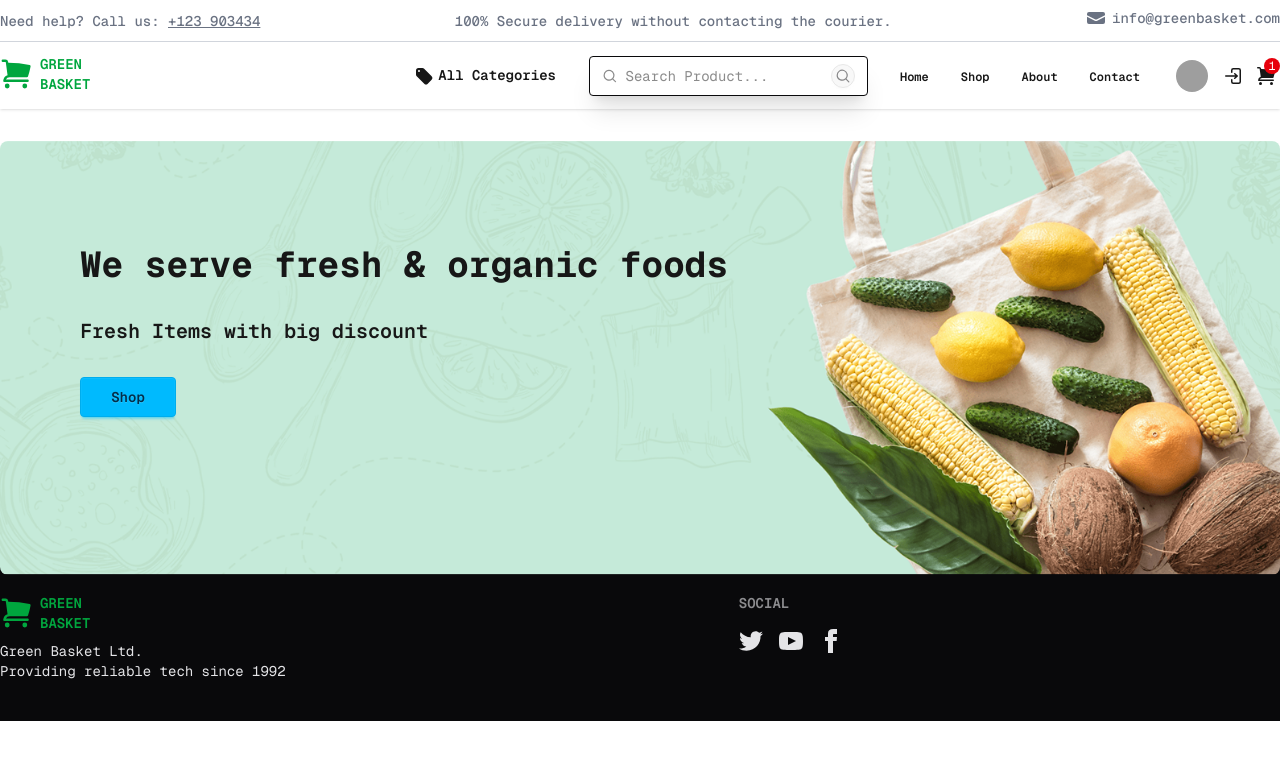
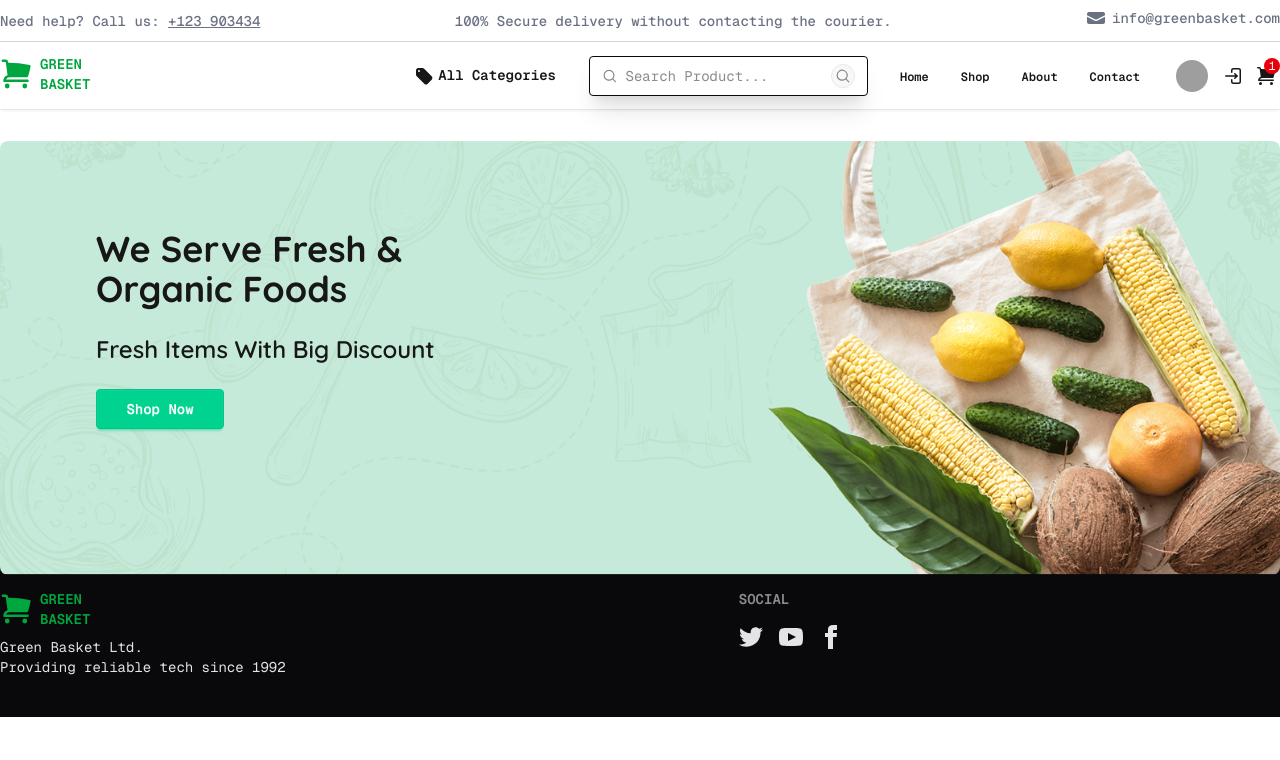
Before and after one commit to oxcode-dev/green-basket, a Next.js app: page /test in a window 1280 px wide. Shown: the top 760 px of the page. Built offline with nearby package versions, Linux system fonts and the light colour scheme; grey boxes are pictures that could not be loaded.

Commit message:
initial commit

```diff
--- a/app/layout.tsx
+++ b/app/layout.tsx
@@ -1,6 +1,6 @@
 'use client'
 
-import { Geist, Geist_Mono, Quicksand } from "next/font/google";
+import { Geist, Geist_Mono } from "next/font/google";
 import "./globals.css";
 import { usePathname } from "next/navigation";
 import { useEffect } from "react";
@@ -13,11 +13,6 @@ const geistSans = Geist({
 const geistMono = Geist_Mono({
   variable: "--font-geist-mono",
   subsets: ["latin"],
-});
-
-const quicksand = Quicksand({
-  subsets: ["latin"],
-  variable: "--font-quicksand",
 });
 
 const ScrollToTop = ({
--- a/app/page.tsx
+++ b/app/page.tsx
@@ -12,7 +12,7 @@ export default function Home() {
           height={38}
           priority
         />
-        <ol className="font-mono list-inside list-decimal text-sm/6 text-center sm:text-left">
+        <ol className="font-quicksand list-inside list-decimal text-sm/6 text-center sm:text-left">
           <li className="mb-2 tracking-[-.01em]">
             Get started by editing{" "}
             <code className="bg-black/[.05] dark:bg-white/[.06] font-mono font-semibold px-1 py-0.5 rounded">
--- a/app/test/page.tsx
+++ b/app/test/page.tsx
@@ -1,8 +1,14 @@
 import { Footer } from '@/components/Footer'
 import { Header } from '@/components/Header'
+import { Quicksand } from 'next/font/google'
 import Image from 'next/image'
 import Link from 'next/link'
 import React from 'react'
+
+const quicksand = Quicksand({
+  subsets: ["latin"],
+  variable: "--font-quicksand",
+});
 
 export const page = () => {
   return (
@@ -12,17 +18,17 @@ export const page = () => {
       <div className="container w-full mx-auto py-8">
         <div className="w-full flex relative h-full">
 
-            <div className="relative z-50 py-26 space-y-8 px-20 flex flex-col justify-center">
+            <div className="relative z-50 py-22 space-y-6 px-24 flex flex-col justify-center w-full md:max-w-xl">
 
-              <p className="text-4xl font-bold">
+              <p className={`text-4xl font-bold capitalize ${quicksand.className}`}>
                 We serve fresh & organic foods
               </p>
-              <p className="text-xl font-semibold">
+              <p className={`${quicksand.className} text-2xl font-semibold capitalize`}>
                 Fresh Items with big discount
               </p>
 
-              <Link href="#" className="btn btn-info w-24">
-                Shop
+              <Link href="#" className="btn btn-success rounded w-32 text-white">
+                Shop Now
               </Link>
 
             </div>
@@ -43,6 +49,10 @@ export const page = () => {
 
       </div>
 
+      <div>
+
+      </div>
+
       <Footer />
     </div>
   )
```
